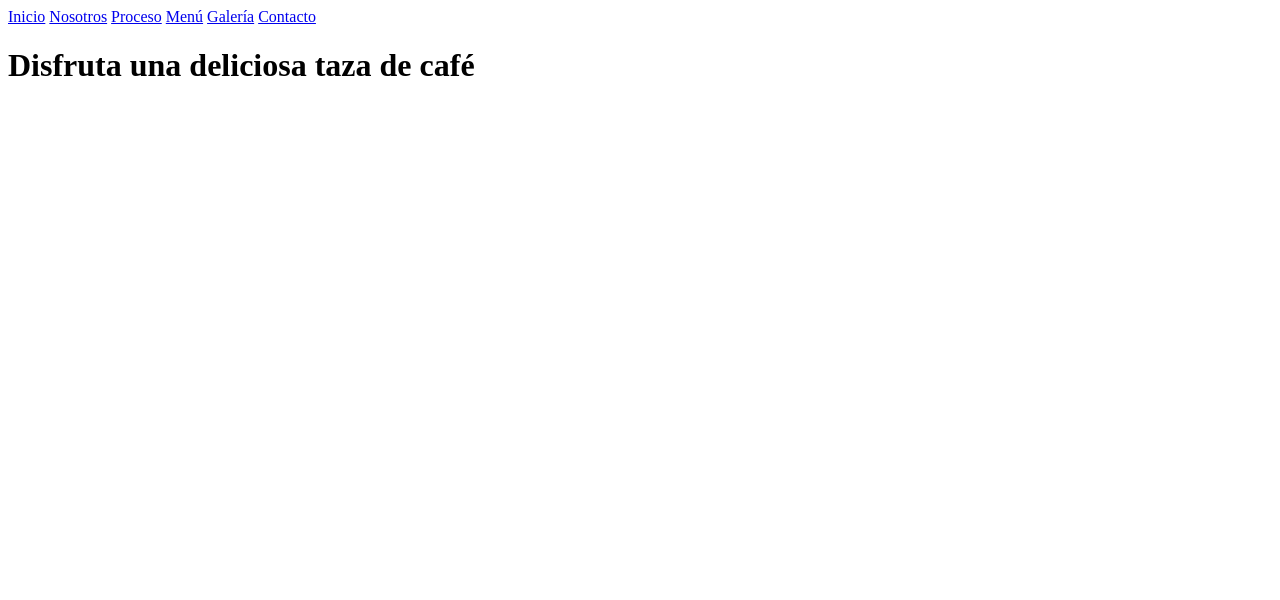
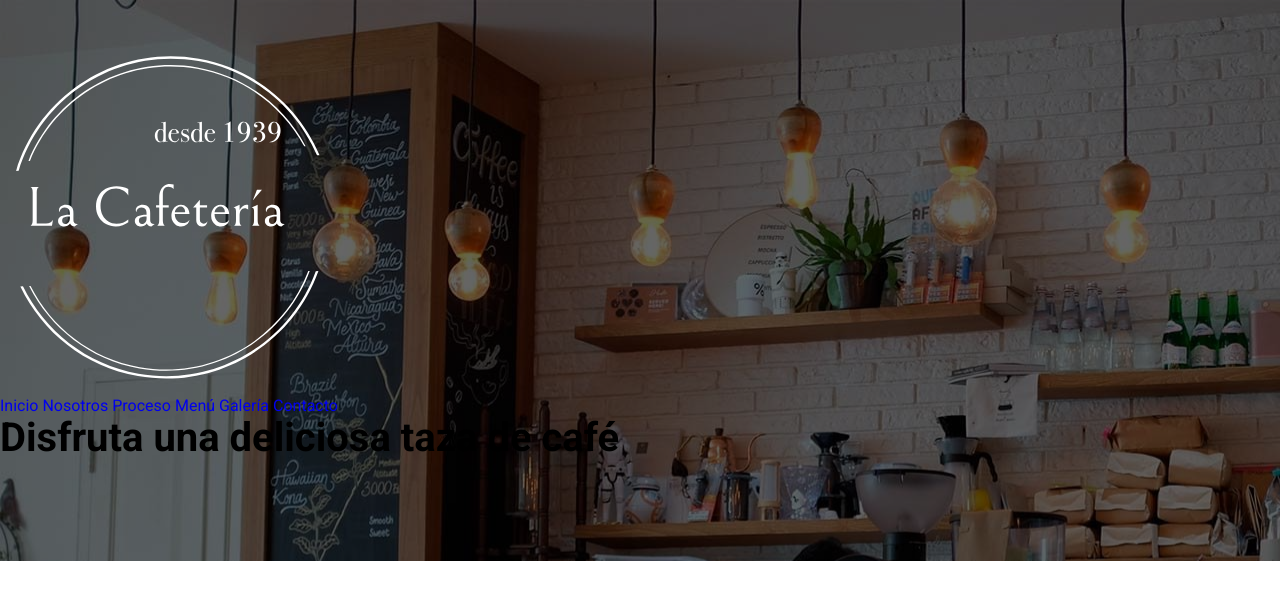
Before and after one commit to MiguelVivar/Cafeteria, a website: page index.html in a window 1280 px wide. Drawn offline with Linux system fonts and the light colour scheme.

Commit message:
Subiendo archivos5

```diff
--- a/index.html
+++ b/index.html
@@ -7,13 +7,14 @@
     <link rel="preconnect" href="https://fonts.googleapis.com">
     <link rel="preconnect" href="https://fonts.gstatic.com" crossorigin>
     <link href="https://fonts.googleapis.com/css2?family=Roboto:ital,wght@0,100;0,300;0,400;0,500;0,700;0,900;1,100;1,300;1,400;1,500;1,700;1,900&display=swap" rel="stylesheet">
+    <link rel="stylesheet" href="build/css/app.css">
 </head>
 <body>
     <header class="header header-inicio">
         <div class="contenido-header">
             <div class="barra">
                 <div class="logo">
-
+                    <img src="build/img/logo.svg" alt="logo cafetería">
                 </div>
                 <nav class="nav-principal">
                     <a href="index.html">Inicio</a>
--- /dev/null
+++ b/src/scss/header/_header.scss
@@ -0,0 +1,23 @@
+@use 'base/variables' as v;
+.header {
+    padding: 5rem 0;
+    position: relative;
+    &::before {
+        content: "";
+        background-color: v.$negro;
+        position: absolute;
+        top: 0;
+        left: 0;
+        right: 0;
+        bottom: 0;
+        opacity: .6;
+    }
+    .contenido-header {
+        position: relative;
+    }
+}
+
+// Header de cada página
+.header-inicio {
+    background-image: url(../img/header_inicio.jpg);
+}
```
Also changed, not shown: build/css/app.css.
